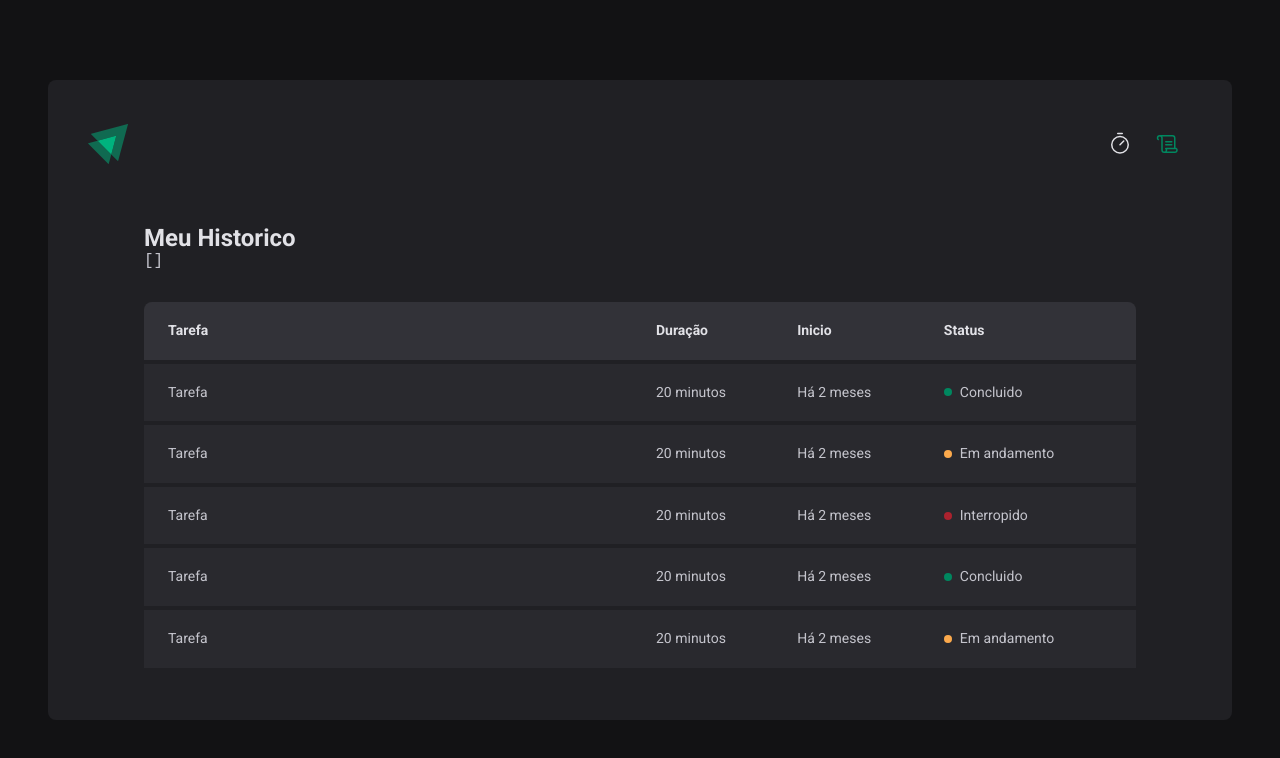
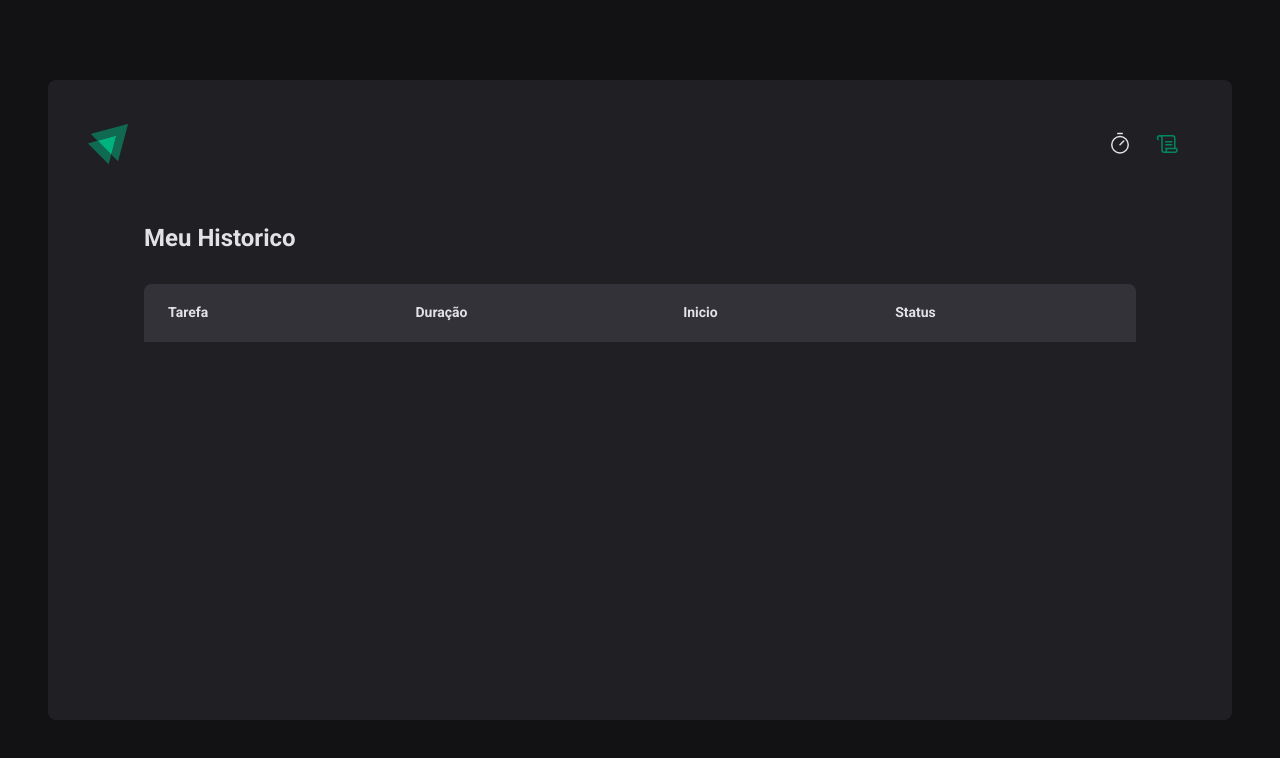
Before and after one commit to NatalyeCavalieri/Timer-pomodoro-ignite, a React (Vite) app: page /history in a window 1280 px wide. Shown: the top 758 px of the page. Built offline with nearby package versions, Linux system fonts and the light colour scheme.

Commit message:
formated date

```diff
--- a/src/contexts/CyclesContext.tsx
+++ b/src/contexts/CyclesContext.tsx
@@ -68,8 +68,6 @@
     setCycles((state) => [...state, newCycle])
     setActiveCycleId(id)
     setAmountSecondPassed(0)
-
-    // reset()
   }
 
   function interruptCurrentCycle() {
--- a/src/pages/History/index.tsx
+++ b/src/pages/History/index.tsx
@@ -1,4 +1,6 @@
 import { useContext } from 'react'
+import { formatDistanceToNow } from 'date-fns'
+import ptBR from 'date-fns/locale/pt-BR'
 import { HistoryContainer, HistoryList, Status } from './styles'
 import { CyclesContext } from '../../contexts/CyclesContext'
 
@@ -7,9 +9,6 @@
   return (
     <HistoryContainer>
       <h1>Meu Historico</h1>
-      <pre>
-        {JSON.stringify(cycles, null, 2)}
-      </pre>
       <HistoryList>
         <table>
           <thead>
@@ -21,46 +20,29 @@
             </tr>
           </thead>
           <tbody>
-            <tr>
-              <td>Tarefa</td>
-              <td>20 minutos</td>
-              <td>Há 2 meses</td>
-              <td>
-                <Status statusColor="green">Concluido</Status>
-              </td>
-            </tr>
-            <tr>
-              <td>Tarefa</td>
-              <td>20 minutos</td>
-              <td>Há 2 meses</td>
-              <td>
-                <Status statusColor="yellow">Em andamento</Status>
-              </td>
-            </tr>
-            <tr>
-              <td>Tarefa</td>
-              <td>20 minutos</td>
-              <td>Há 2 meses</td>
-              <td>
-                <Status statusColor="red">Interropido</Status>
-              </td>
-            </tr>
-            <tr>
-              <td>Tarefa</td>
-              <td>20 minutos</td>
-              <td>Há 2 meses</td>
-              <td>
-                <Status statusColor="green">Concluido</Status>
-              </td>
-            </tr>
-            <tr>
-              <td>Tarefa</td>
-              <td>20 minutos</td>
-              <td>Há 2 meses</td>
-              <td>
-                <Status statusColor="yellow">Em andamento</Status>
-              </td>
-            </tr>
+            {cycles.map((cycle) => {
+              return (
+                <tr key={cycle.id}>
+                  <td> {cycle.task} </td>
+                  <td> {cycle.minutesAmount} minutos </td>
+                  <td> {formatDistanceToNow(cycle.startDate, {
+                    addSuffix: true,
+                    locale: ptBR,
+                  })} </td>
+                  <td>
+                    {cycle.finishedDate && (
+                      <Status statusColor="green">Concluido</Status>
+                    )}
+                    {cycle.interruptedDate && (
+                      <Status statusColor="red">Interropido</Status>
+                    )}
+                    {!cycle.finishedDate && !cycle.interruptedDate && (
+                      <Status statusColor="yellow">Em andamento</Status>
+                    )}
+                  </td>
+                </tr>
+              )
+            })}
           </tbody>
         </table>
       </HistoryList>
--- a/src/pages/Home/index.tsx
+++ b/src/pages/Home/index.tsx
@@ -31,13 +31,16 @@
     },
   })
 
-  const { handleSubmit, watch /* reset */ } = newCycleForm
-
+  const { handleSubmit, watch, reset } = newCycleForm
+  function handleCreateNewCycle(data: NewCircleFormData) {
+    createNewCycle(data)
+    reset()
+  }
   const task = watch('task')
 
   return (
     <HomeContainer>
-      <form onSubmit={handleSubmit(createNewCycle)}>
+      <form onSubmit={handleSubmit(handleCreateNewCycle)}>
         <FormProvider {...newCycleForm}>
           <NewCycleForm />
         </FormProvider>
```
